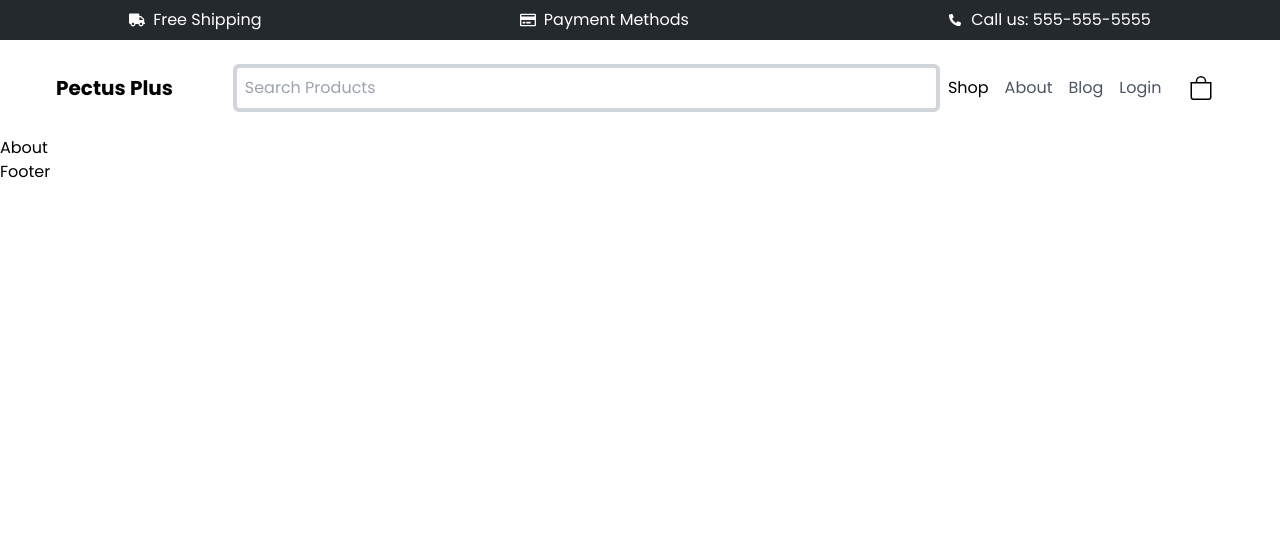
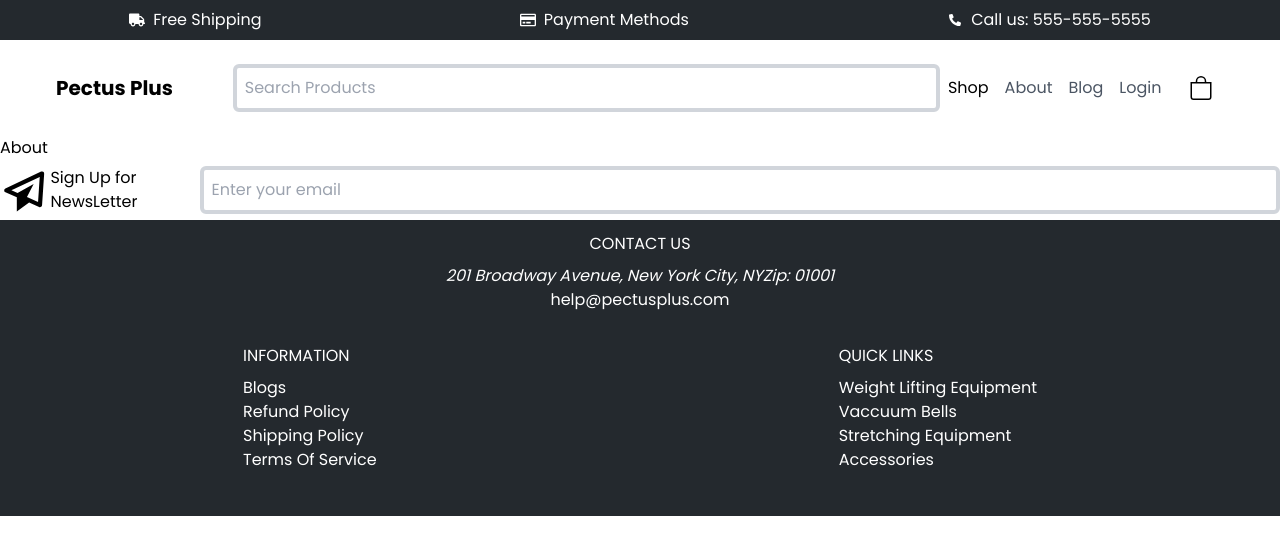
Before and after one commit to Asalz20/pectus-plus-frontend, a React (Vite) app: page /about in a window 1280 px wide. Shown: the top 554 px of the page. Built offline with nearby package versions, Linux system fonts and the light colour scheme.

Commit message:
Created Footer component

```diff
--- a/src/components/Footer.jsx
+++ b/src/components/Footer.jsx
@@ -1,5 +1,70 @@
+import { Link } from "react-router-dom";
+import { BiPaperPlane } from "react-icons/bi";
 export const Footer = () => {
-  return <div>Footer</div>;
+  const infoLinks = [
+    { name: "Blogs", path: "#" },
+    { name: "Refund Policy", path: "#" },
+    { name: "Shipping Policy", path: "#" },
+    { name: "Terms Of Service", path: "#" },
+  ];
+
+  const quickLinks = [
+    { name: "Weight Lifting Equipment", path: "#" },
+    { name: "Vaccuum Bells", path: "#" },
+    { name: "Stretching Equipment", path: "#" },
+    { name: "Accessories", path: "#" },
+  ];
+
+  return (
+    <footer>
+      <div className="flex items-center">
+        <BiPaperPlane className="text-6xl" />
+        <h2>Sign Up for NewsLetter</h2>
+        <input
+          className="border-4 border-solid border-gray-300 rounded-md p-2 w-full"
+          type="text"
+          placeholder="Enter your email"
+        />
+      </div>
+      <section className="flex flex-col p-3 bg-primary text-white">
+        <div className=" flex flex-col mb-8 items-center justify-center text-center">
+          <h3 className="mb-2">CONTACT US</h3>
+          <ul>
+            <address>
+              201 Broadway Avenue, New York City, NY
+              <span>Zip: 01001</span>
+            </address>
+            <li>
+              {" "}
+              <a href="mailto:help@pectusplus.com">help@pectusplus.com</a>
+            </li>
+          </ul>
+        </div>
+        <div className="flex flex-row justify-around">
+          <div className="mb-8">
+            <h3 className="mb-2">INFORMATION</h3>
+            <ul>
+              {infoLinks.map((links, index) => (
+                <li key={index}>
+                  <Link to={links.path}>{links.name}</Link>
+                </li>
+              ))}
+            </ul>
+          </div>
+          <div className="mb-8">
+            <h3 className="mb-2">QUICK LINKS</h3>
+            <ul>
+              {quickLinks.map((links, index) => (
+                <li key={index}>
+                  <Link to={links.path}>{links.name}</Link>
+                </li>
+              ))}
+            </ul>
+          </div>
+        </div>
+      </section>
+    </footer>
+  );
 };
 
 export default Footer;
--- a/src/components/Nav.jsx
+++ b/src/components/Nav.jsx
@@ -47,11 +47,11 @@ const Navbar = () => {
         } sm:block sm:relative sm:bg-inherit sm:pb-0 sm:order-2`}
       >
         <ul className="sm:flex sm:justify-center sm:items-center">
-          <li className="hidden sm:block my-2 sm:my-0 sm:mx-2">
+          <li key={0} className="hidden sm:block my-2 sm:my-0 sm:mx-2">
             <Link>Shop</Link>
           </li>
-          {links.map((link) => (
-            <li className="my-2 sm:my-0 sm:mx-2">
+          {links.map((link, index) => (
+            <li key={index} className="my-2 sm:my-0 sm:mx-2">
               <Link
                 className="text-gray-600 hover:text-gray-800"
                 to={link.path}
@@ -60,26 +60,6 @@ const Navbar = () => {
               </Link>
             </li>
           ))}
-          {/* <li className="my-2 sm:my-0 sm:mx-2">
-            <a className="text-gray-600 hover:text-gray-800" href="#shop">
-              Shop
-            </a>
-          </li>
-          <li className="my-2 sm:my-0 sm:mx-2">
-            <a className="text-gray-600 hover:text-gray-800" href="#about">
-              About
-            </a>
-          </li>
-          <li className="my-2 sm:my-0 sm:mx-2">
-            <a className="text-gray-600 hover:text-gray-800" href="#blog">
-              Blog
-            </a>
-          </li>
-          <li className="my-2 sm:my-0 sm:mx-2">
-            <a className="text-gray-600 hover:text-gray-800" href="#welcome">
-              Welcome
-            </a>
-          </li> */}
         </ul>
       </div>
       <div className="w-full sm:flex sm:order-1">
```
